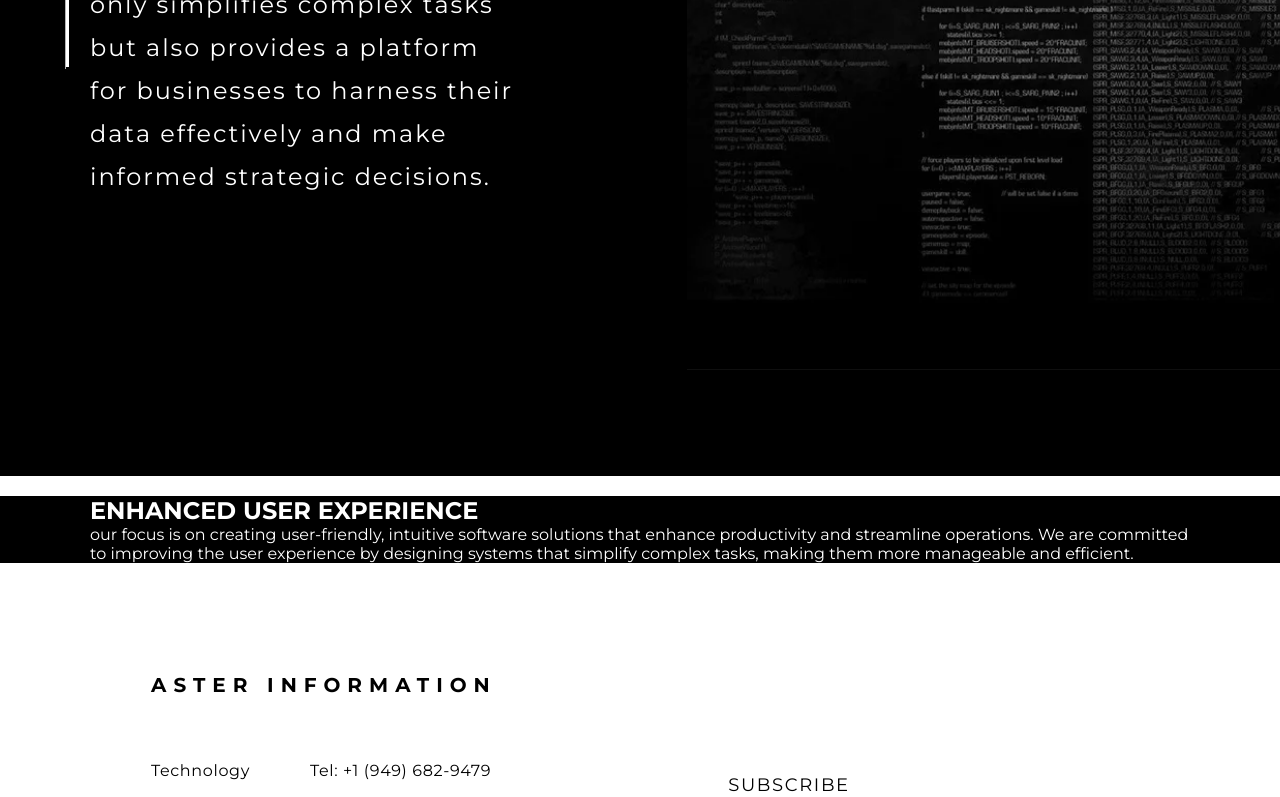
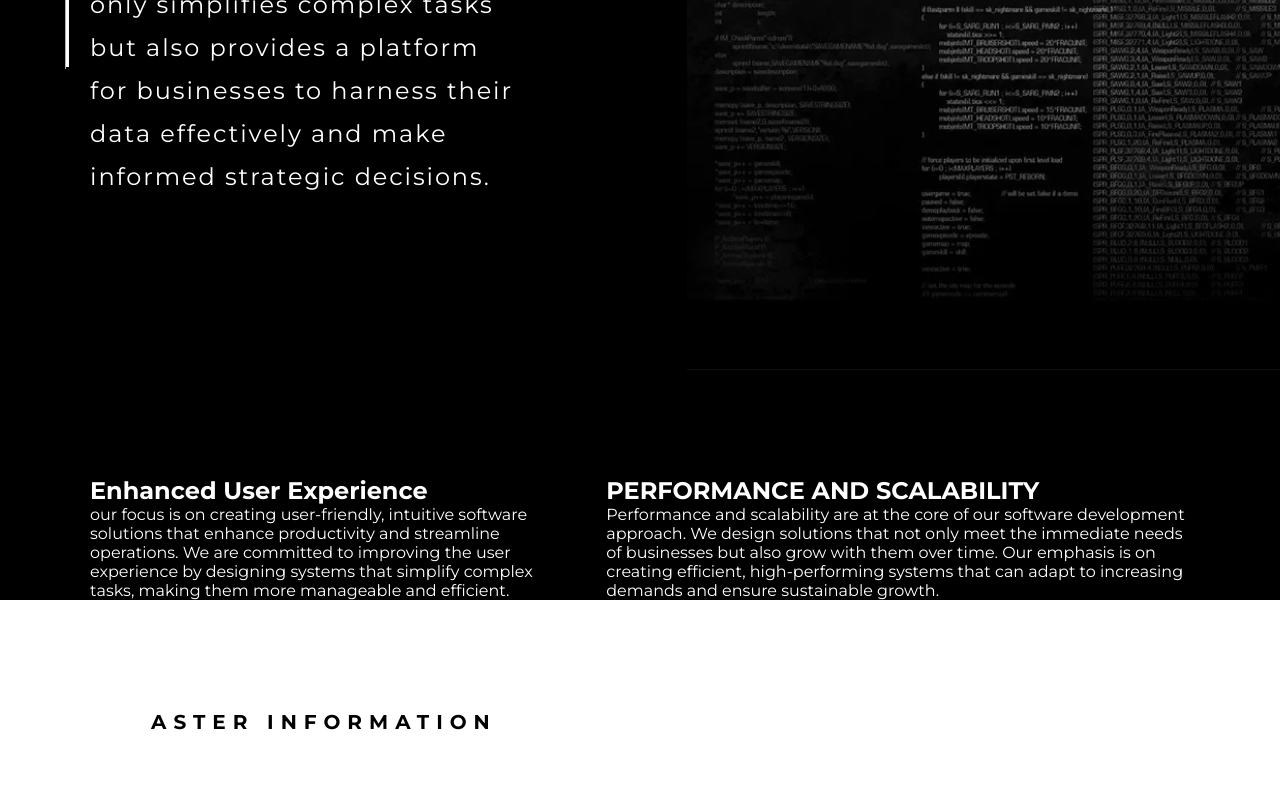
Before and after one commit to Moamal-2000/aster-information, a React (Vite) app: page /technology in a window 1280 px wide. Shown: the part 1770-2567 px from the top of the page. Built offline with nearby package versions, Linux system fonts and the light colour scheme.

Commit message:
chore: loop on userExperienceData for UserExperience

```diff
--- a/src/Components/Pages/Technology/CoreExpertise/CoreExpertise.module.scss
+++ b/src/Components/Pages/Technology/CoreExpertise/CoreExpertise.module.scss
@@ -2,7 +2,7 @@
 
 .coreExpertise {
   background-color: var(--black);
-  margin: 20px 0;
+  margin-top: 20px;
   height: 1000px;
   position: relative;
   display: flex;
--- a/src/Components/Pages/Technology/UserExperience/UserExperience.jsx
+++ b/src/Components/Pages/Technology/UserExperience/UserExperience.jsx
@@ -1,3 +1,4 @@
+import { userExperienceData } from "src/Data/staticData";
 import s from "./UserExperience.module.scss";
 import UserExperienceStack from "./UserExperienceStack/UserExperienceStack";
 
@@ -5,12 +6,11 @@ const UserExperience = () => {
   return (
     <section className={s.userExperience}>
       <div className="container" data-container>
-        <UserExperienceStack title="ENHANCED USER EXPERIENCE">
-          our focus is on creating user-friendly, intuitive software solutions
-          that enhance productivity and streamline operations. We are committed
-          to improving the user experience by designing systems that simplify
-          complex tasks, making them more manageable and efficient.
-        </UserExperienceStack>
+        {userExperienceData.map(({ id, title, description }) => (
+          <UserExperienceStack key={id} title={title}>
+            {description}
+          </UserExperienceStack>
+        ))}
       </div>
     </section>
   );
--- a/src/Data/staticData.js
+++ b/src/Data/staticData.js
@@ -189,3 +189,23 @@ export const socialMedia = [
     media: "Instagram",
   },
 ];
+
+export const userExperienceData = [
+  {
+    id: 1,
+    title: "Enhanced User Experience",
+    description: `our focus is on creating user-friendly, intuitive software solutions
+    that enhance productivity and streamline operations. We are committed
+    to improving the user experience by designing systems that simplify
+    complex tasks, making them more manageable and efficient.`,
+  },
+  {
+    id: 2,
+    title: "PERFORMANCE AND SCALABILITY",
+    description: `
+    Performance and scalability are at the core of our software development approach.
+    We design solutions that not only meet the immediate needs of businesses but also
+    grow with them over time. Our emphasis is on creating efficient, high-performing
+    systems that can adapt to increasing demands and ensure sustainable growth.`,
+  },
+];
```
